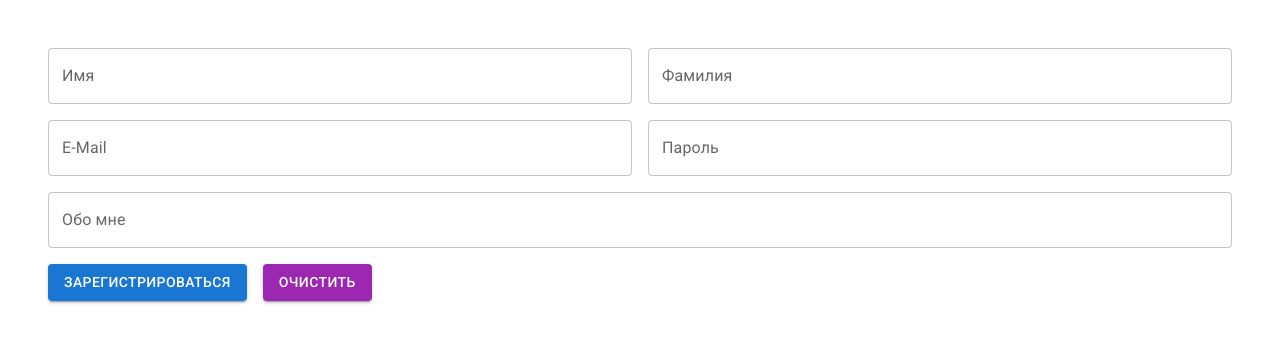
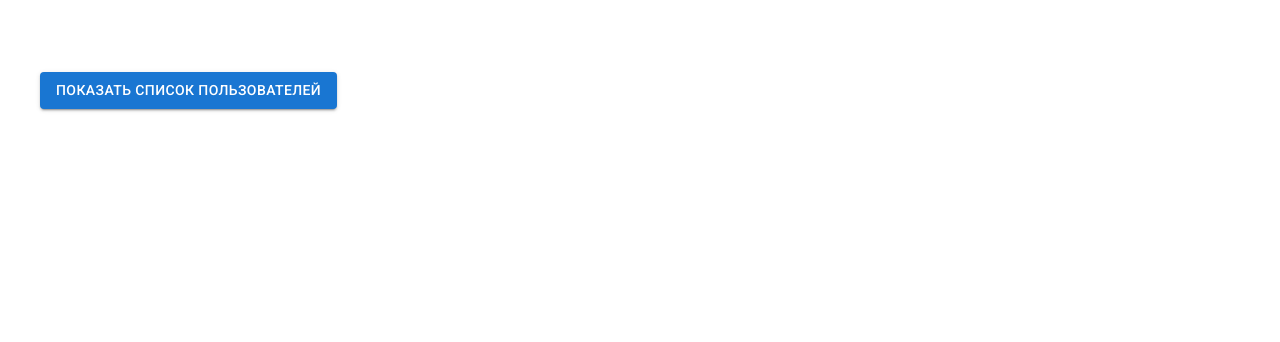
Before and after one commit to kirillgileadd/archakov-tutorials, a React (Create React App) app: page / in a window 1280 px wide. Shown: the top 342 px of the page. Built offline with nearby package versions, Linux system fonts and the light colour scheme.

Commit message:
Сделал урок №8

```diff
--- a/package.json
+++ b/package.json
@@ -5,6 +5,7 @@
   "dependencies": {
     "@emotion/react": "^11.5.0",
     "@emotion/styled": "^11.3.0",
+    "@hookform/resolvers": "^2.8.2",
     "@mui/icons-material": "^5.0.4",
     "@mui/material": "^5.0.4",
     "@testing-library/jest-dom": "^5.14.1",
@@ -15,7 +16,8 @@
     "react-hook-form": "^7.18.0",
     "react-router-dom": "^5.3.0",
     "react-scripts": "4.0.3",
-    "web-vitals": "^1.1.2"
+    "web-vitals": "^1.1.2",
+    "yup": "^0.32.11"
   },
   "scripts": {
     "start": "react-scripts start",
--- a/src/index.js
+++ b/src/index.js
@@ -1,7 +1,7 @@
 import React from 'react';
 import ReactDOM from 'react-dom';
 import './index.css';
-import App from './tutorial-7/App';
+import App from './tutorial-8/App';
 import {BrowserRouter as Router} from "react-router-dom";
 
 ReactDOM.render(
--- a/src/tutorial-7/App.js
+++ b/src/tutorial-7/App.js
@@ -3,9 +3,24 @@ import {useForm} from "react-hook-form";
 
 import "./App.css";
 import {Box, Button, TextField} from "@mui/material";
+import * as yup from "yup";
+import {yupResolver} from "@hookform/resolvers/yup";
 
 function App() {
-    const {handleSubmit, register, formState, reset} = useForm();
+    const schema = yup.object({
+        firstName: yup.string().required(''),
+        lastName: yup.string().required(''),
+        email: yup.string().email(' ').required(''),
+        password: yup.string()
+        .when('email', {
+            is: value => value.includes('@'),
+            then: yup.string().min(5),
+        })
+    }).required();
+
+    const {handleSubmit, register, formState, formState: {errors}, reset} = useForm({
+        resolver: yupResolver(schema)
+    });
 
     const onSubmit = (values) => console.log("ФОРМА!", values);
 
@@ -14,6 +29,7 @@ function App() {
             reset();
         }
     }, [formState, reset]);
+
 
     return (
         <div className="App">
@@ -27,46 +43,34 @@ function App() {
                     <TextField
                         name="firstName"
                         label="Имя"
-                        {...register("firstName", {
-                            required: "Это обязательное поле!"
-                        })}
-                        helperText={formState.errors.firstName && formState.errors.firstName.message}
-                        error={!!formState.errors.firstName}
+                        {...register("firstName")}
+                        helperText={errors.firstName && errors.firstName.message}
+                        error={!!errors.firstName}
                         fullWidth
                     />
                     <TextField
                         name="lastName"
                         label="Фамилия"
-                        {...register("lastName", {
-                            required: "Это обязательное поле!"
-                        })}
-                        helperText={formState.errors.lastName && formState.errors.lastName.message}
-                        error={!!formState.errors.lastName}
+                        {...register("lastName")}
+                        helperText={errors.lastName && errors.lastName.message}
+                        error={!!errors.lastName}
                         fullWidth
                     />
                 </div>
                 <div className="row">
                     <TextField
-                        {...register("email", {
-                            required: "Это обязательное поле!",
-                            pattern: {
-                                value: /^[A-Z0-9._%+-]+@[A-Z0-9._%+-]+\.[A-Z]{2,}$/i,
-                                message: "Это неверная почта!"
-                            }
-                        })}
-                        helperText={formState.errors.email && formState.errors.email.message}
-                        error={!!formState.errors.email}
+                        {...register("email")}
+                        helperText={errors.email && errors.email.message}
+                        error={!!errors.email}
                         name="email"
                         label="E-Mail"
                         defaultValue=""
                         fullWidth
                     />
                     <TextField
-                        {...register("password", {
-                            required: "Это обязательное поле!"
-                        })}
-                        helperText={formState.errors.password && formState.errors.password.message}
-                        error={!!formState.errors.password}
+                        {...register("password")}
+                        helperText={errors.password && errors.password.message}
+                        error={!!errors.password}
                         name="password"
                         type="password"
                         label="Пароль"
--- /dev/null
+++ b/src/tutorial-8/App.js
@@ -0,0 +1,49 @@
+import React, {useState} from 'react';
+import {Box, Button, Card, CardActions, CardContent, CardMedia, Grid, Typography} from "@mui/material";
+
+const App = () => {
+    const [users, setUsers] = useState([])
+
+    const getUsers = async () => {
+        try {
+            let response = await fetch('https://6171918fc20f3a001705fdf5.mockapi.io/users2')
+            let list = await response.json()
+            setUsers(list)
+        } catch (err) {
+            alert(err); // TypeError: failed to fetch
+        }
+    }
+
+    return (
+        <div>
+            <ul>
+                <Grid container>
+                    {users.map((obj) => <Grid key={obj.id} item md={6}>
+                        <Card sx={{width: 345, m: 2}}>
+                            <CardMedia
+                                component="img"
+                                height="140"
+                                image={obj.avatar}
+                                alt="green iguana"
+                            />
+                            <CardContent>
+                                <Typography gutterBottom variant="h5" component="div">
+                                    {obj.name}
+                                </Typography>
+                                <Typography variant="body2" color="text.secondary">
+                                    {obj.email}
+                                </Typography>
+                                <Typography variant="body2" color="text.secondary">
+                                    {obj.phone}
+                                </Typography>
+                            </CardContent>
+                        </Card>
+                    </Grid>)}
+                </Grid>
+            </ul>
+            <Button variant='contained' onClick={getUsers}>Показать список пользователей</Button>
+        </div>
+    );
+};
+
+export default App;
```
Also changed, not shown: 1 other file (tests, documents, lock files or other folders).
